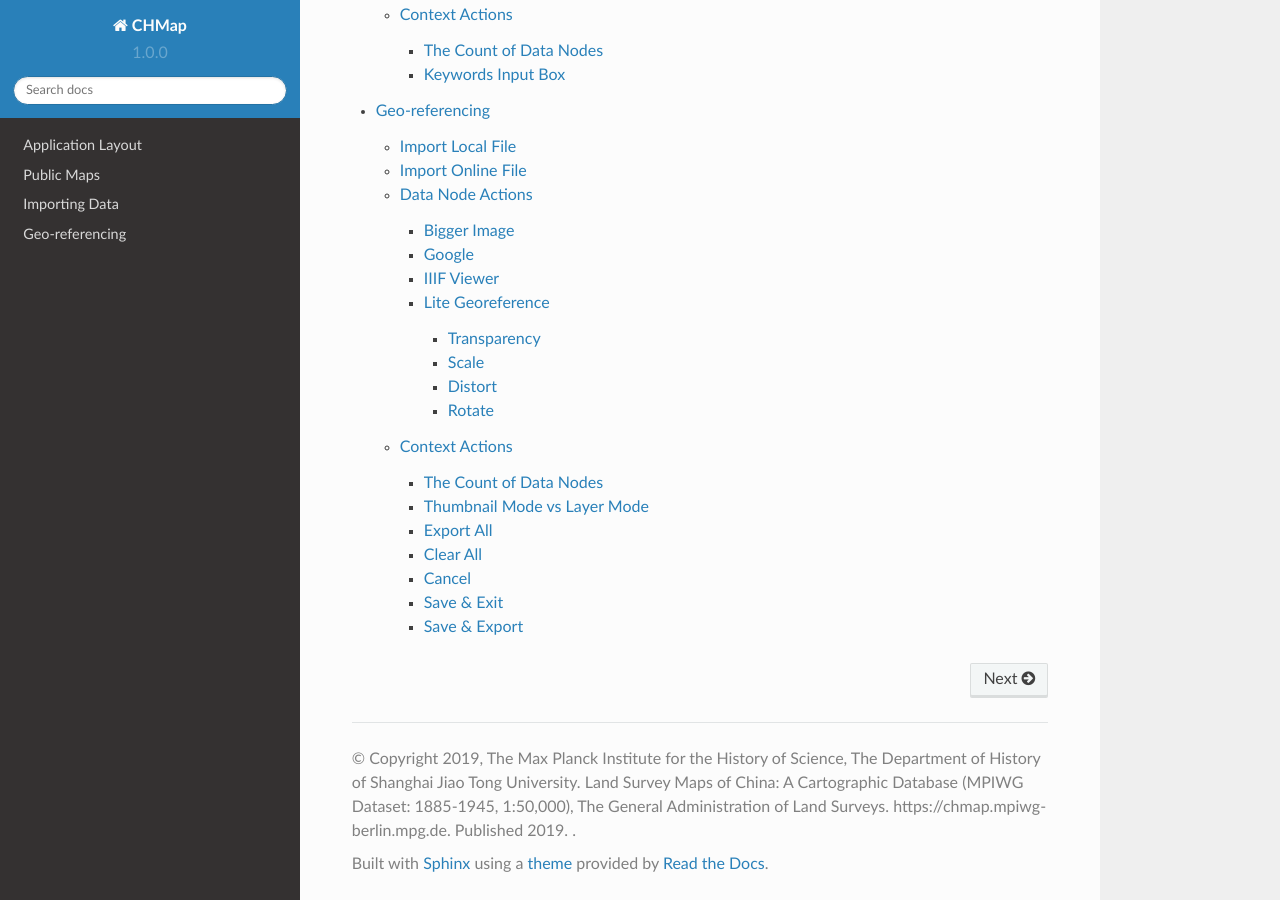
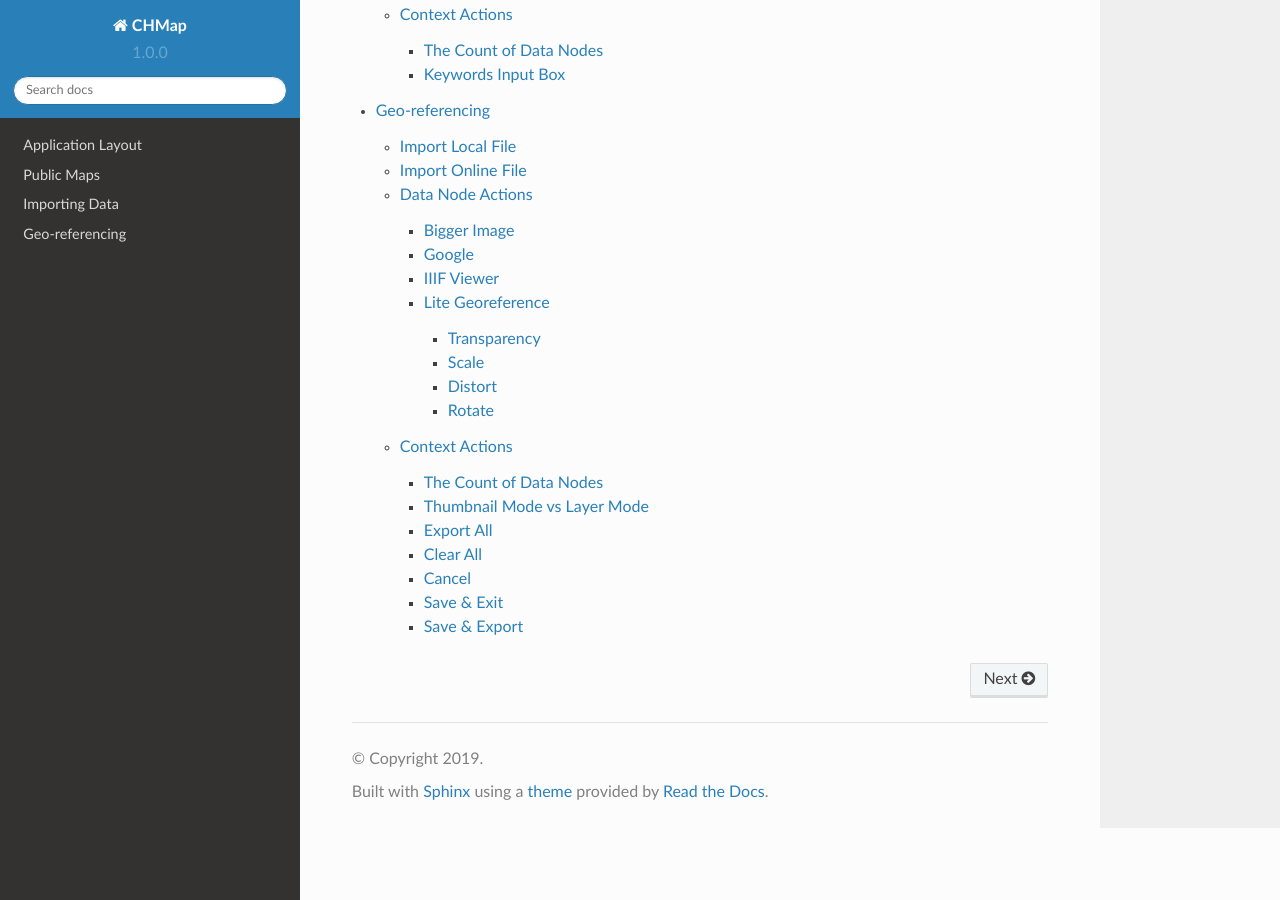
Before and after one commit to spenno3/chmap, a Sphinx documentation site: the page built from docs/source/index.rst, in a window 1280 px wide and 900 px high, scrolled down 885 px. Built offline with Sphinx 7.4.7 and the Read the Docs theme 2.0.0, drawn with Linux system fonts in a browser that asks for light colours.

Commit message:
Update conf.py

```diff
--- a/docs/source/conf.py
+++ b/docs/source/conf.py
@@ -3,7 +3,7 @@
 # -- Project information
 
 project = 'CHMap'
-copyright = '2019, The Max Planck Institute for the History of Science, The Department of History of Shanghai Jiao Tong University. Land Survey Maps of China: A Cartographic Database (MPIWG Dataset: 1885-1945, 1:50,000), The General Administration of Land Surveys. https://chmap.mpiwg-berlin.mpg.de. Published 2019. '
+copyright = '2019'
 author = 'Spencer Forbes'
 
 release = '1.0'
```
